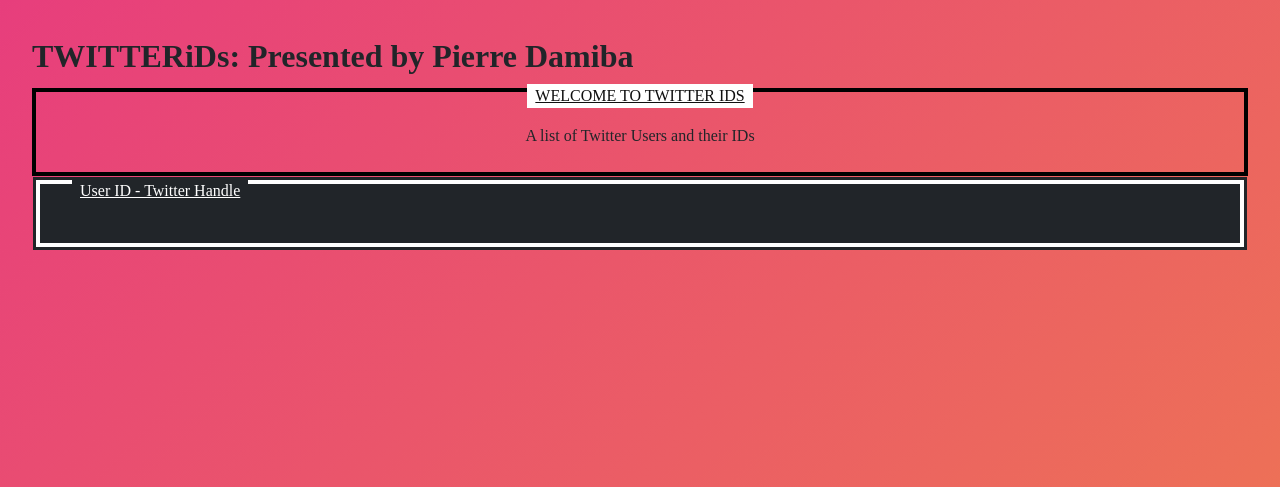
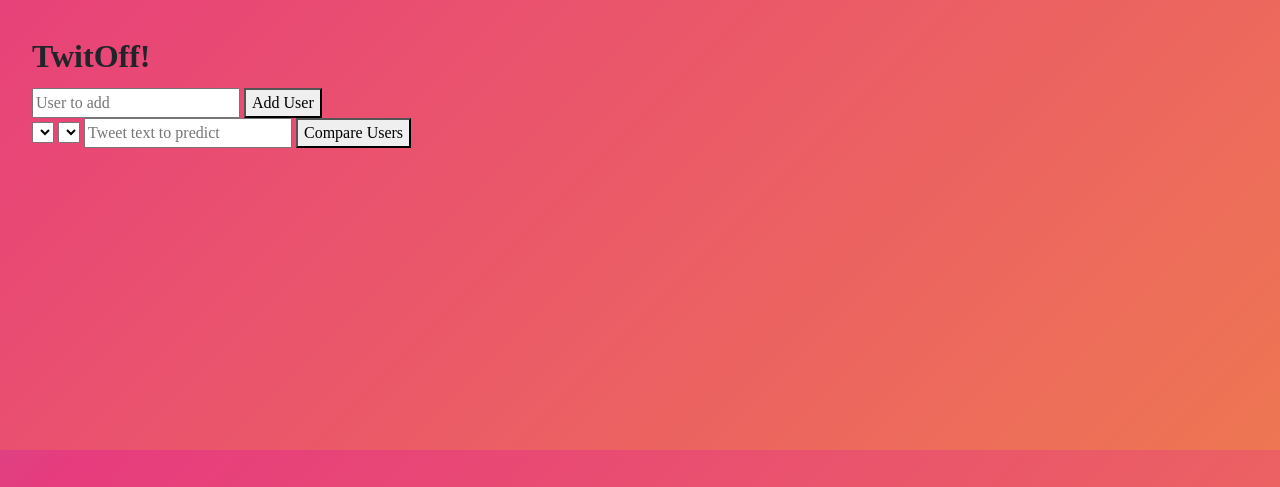
Before and after one commit to pierretd/Tweet-Similarity, a Flask app: page / in a window 1280 px wide. Shown: the top 487 px of the page. Run offline with Flask 2, Linux system fonts and the light colour scheme; lists and menus that the app fills with data are empty.

Commit message:
Adding .gitignore and updating app to compare users

```diff
--- a/twitoff/app.py
+++ b/twitoff/app.py
@@ -2,6 +2,8 @@
 from decouple import config
 from flask import Flask, render_template, request
 from .models import DB, User
+from .predict import predict_user
+from .twitter import add_or_update_user
 
 
 def create_app():
@@ -9,13 +11,39 @@ def create_app():
     app = Flask(__name__)
     app.config['SQLALCHEMY_DATABASE_URI'] = config('DATABASE_URL')
     app.config['SQLALCHEMY_TRACK_MODIFICATIONS'] = False
-    app.config['ENV'] = config('FLASK_ENV')
     DB.init_app(app)
 
     @app.route('/')
     def root():
         users = User.query.all()
         return render_template('base.html', title='Home', users=users)
+
+    @app.route('/user', methods=['POST'])
+    @app.route('/user/<name>', methods=['GET'])
+    def user(name=None):
+        message = ''
+        name = name or request.values['user_name']
+        try:
+            if request.method == 'POST':
+                add_or_update_user(name)
+                message = 'User {} successfully added!'.format(name)
+            tweets = User.query.filter(User.name == name).one().tweets
+        except Exception as e:
+            message = 'Error adding {}: {}'.format(name, e)
+            tweets = []
+        return render_template('user.html', title=name, tweets=tweets,
+                               message=message)
+
+    @app.route('/compare', methods=['POST'])
+    def compare():
+        user1, user2 = request.values['user1'], request.values['user2']
+        if user1 == user2:
+            return 'Cannot compare a user to themselves!'
+        else:
+            prediction = predict_user(user1, user2,
+                                      request.values['tweet_text'])
+            return user1 if prediction else user2
+
 
     @app.route('/reset')
     def reset():
--- a/twitoff/templates/base.html
+++ b/twitoff/templates/base.html
@@ -132,20 +132,29 @@
     </head>
 
     <body>
-        <h1>TWITTERiDs: Presented by Pierre Damiba</h1>
-        <div class="nes-container with-title is-centered">
-            <p class="title">WELCOME TO TWITTER IDS</p>
+      <h1>TwitOff!</h1>
 
-        <p>A list of Twitter Users and their IDs</p>
-    </div>
-    <div class="nes-container is-dark with-title">
-        <p class="title">User ID - Twitter Handle</p>
+      {% block content %}
+      <form action="/user" method="post">
+          <input type="text" name="user_name" placeholder="User to add">
+          <input type="submit" value="Add User">
+      </form>
 
-        <ul>
-            {% for user in users %}
-            <li>{{ user.id }} - {{ user.name }}</li>
-            {% endfor %}
-        </ul>
-    </div>
-    </body>
+      <form action="/compare" method="post">
+          <select name="user1">
+              {% for user in users %}
+              <option value="{{ user.name }}">{{ user.name }}</option>
+              {% endfor %}
+          </select>
+          <select name="user2">
+              {% for user in users %}
+              <option value="{{ user.name }}">{{ user.name }}</option>
+              {% endfor %}
+          </select>
+          <input type="text" name="tweet_text" placeholder="Tweet text to predict">
+          <input type="submit" value="Compare Users">
+      </form>
+
+      {% endblock %}
+  </body>
 </html>
```
Also changed, not shown: twitoff/predict.py (added, +19 -0 lines), twitoff/templates/user.html (added, +14 -0 lines), twitoff/twitter.py (+26 -1 lines), twitoff/db.sqlite3, twitoff/models.py (line endings or trailing spaces), 4 other files.
